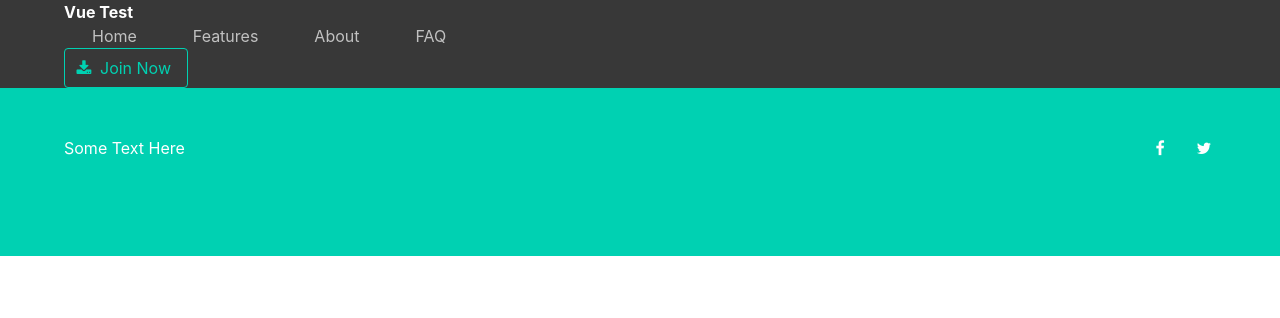
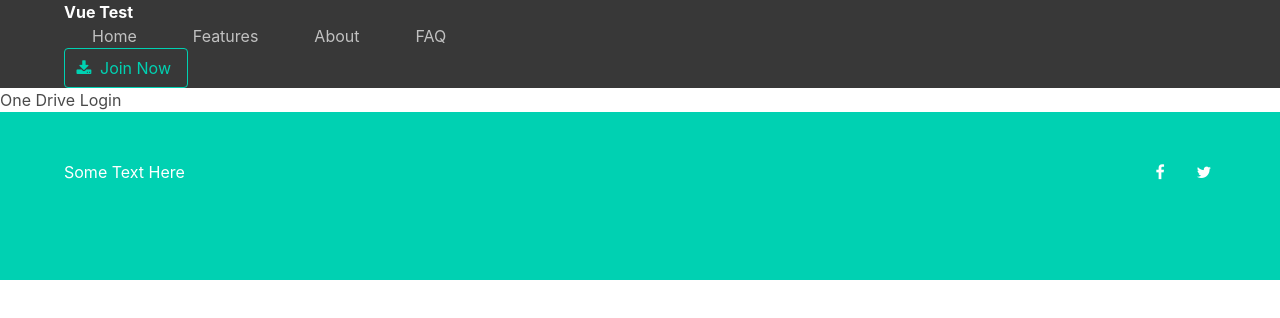
Before and after one commit to ruarioconnor94/vue-test, a Vue app: page /#/about in a window 1280 px wide. Shown: the top 318 px of the page. Built offline with nearby package versions, Linux system fonts and the light colour scheme.

Commit message:
commit 2

```diff
--- a/src/components/About.vue
+++ b/src/components/About.vue
@@ -1,6 +1,6 @@
 <template>
   <div class="about">
-
+    <h1>One Drive Login</h1>
   </div>
 </template>
 
```
